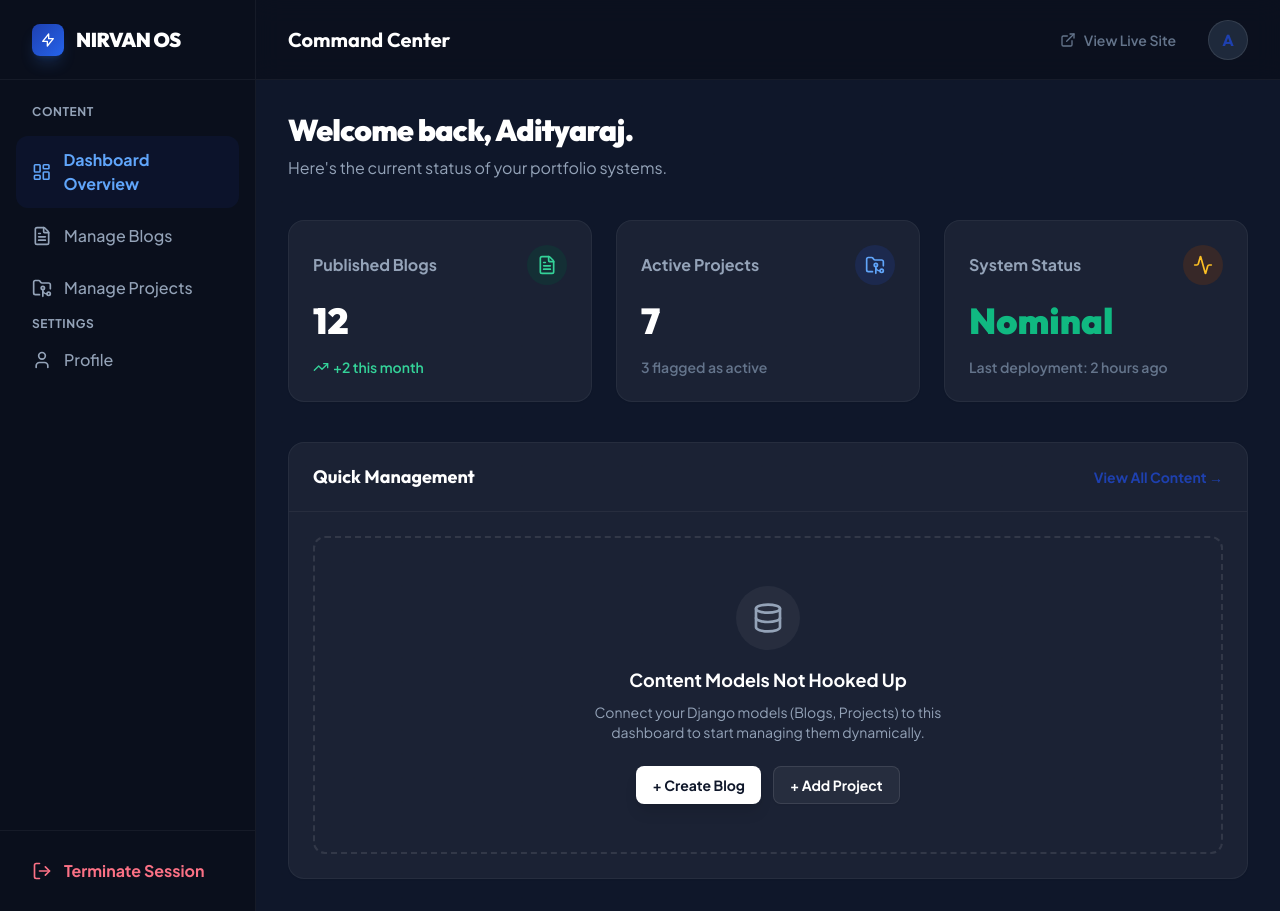
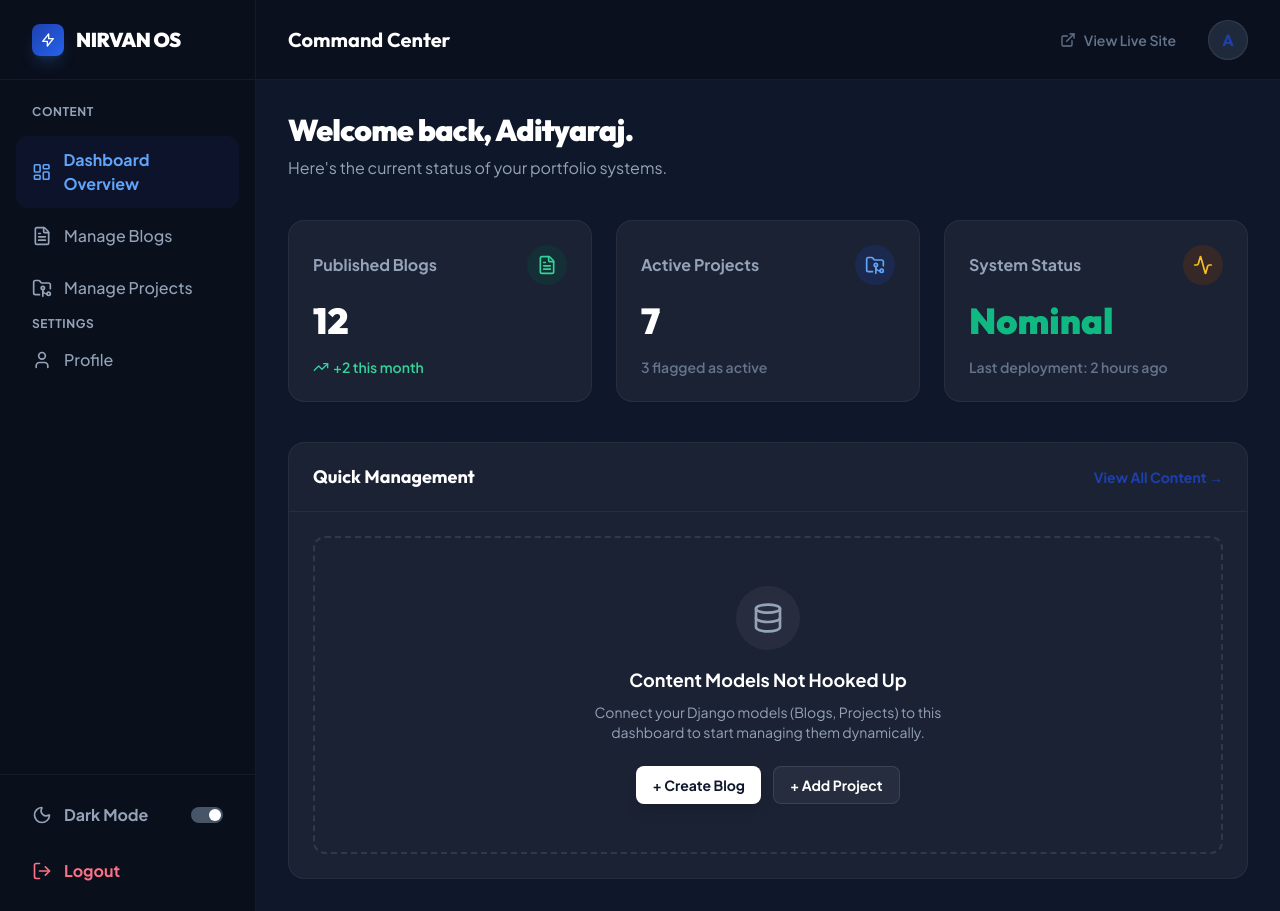
Before and after one commit to mrveer-101/Portfolio, a Django app: page /portal/dashboard/ in a window 1280 px wide. Run offline with Django 5.2, Linux system fonts and the light colour scheme; the visitor is signed in with stand-in values (Sample User, id 1); some libraries are stand-ins or nearby versions.

Commit message:
feat(admin): add theme toggle and rename logout button

```diff
--- a/templates/admin/dashboard.html
+++ b/templates/admin/dashboard.html
@@ -62,10 +62,24 @@
             </a>
         </nav>
 
-        <!-- User / Logout -->
-        <div class="p-4 border-t border-slate-200 dark:border-white/5">
+        <!-- Theme & Logout -->
+        <div class="p-4 border-t border-slate-200 dark:border-white/5 space-y-2">
+            <!-- Theme Toggle -->
+            <button onclick="toggleAdminTheme()" class="w-full flex items-center justify-between px-4 py-3 text-slate-600 dark:text-slate-400 hover:bg-slate-100 dark:hover:bg-white/5 rounded-xl font-bold transition-colors">
+                <span class="flex items-center gap-3">
+                    <i data-lucide="moon" class="w-5 h-5 hidden dark:block"></i>
+                    <i data-lucide="sun" class="w-5 h-5 block dark:hidden"></i>
+                    <span class="dark:hidden">Light Mode</span>
+                    <span class="hidden dark:block">Dark Mode</span>
+                </span>
+                <div class="w-8 h-4 bg-slate-300 dark:bg-slate-600 rounded-full relative transition-colors">
+                    <div class="w-3 h-3 bg-white rounded-full absolute top-0.5 left-0.5 dark:translate-x-4 transition-transform"></div>
+                </div>
+            </button>
+
+            <!-- Logout -->
             <a href="{% url 'core:custom_logout' %}" class="flex items-center gap-3 px-4 py-3 text-rose-600 dark:text-rose-400 hover:bg-rose-50 dark:hover:bg-rose-500/10 rounded-xl font-bold transition-colors">
-                <i data-lucide="log-out" class="w-5 h-5"></i> Terminate Session
+                <i data-lucide="log-out" class="w-5 h-5"></i> Logout
             </a>
         </div>
     </aside>
@@ -181,6 +195,24 @@
 
     <script>
         lucide.createIcons();
+
+        // Theme Management
+        function toggleAdminTheme() {
+            if (document.documentElement.classList.contains('dark')) {
+                document.documentElement.classList.remove('dark');
+                localStorage.setItem('admin-theme', 'light');
+            } else {
+                document.documentElement.classList.add('dark');
+                localStorage.setItem('admin-theme', 'dark');
+            }
+        }
+
+        // Initialize theme based on localStorage
+        if (localStorage.getItem('admin-theme') === 'light') {
+            document.documentElement.classList.remove('dark');
+        } else if (localStorage.getItem('admin-theme') === 'dark') {
+            document.documentElement.classList.add('dark');
+        }
     </script>
 </body>
 </html>
```
